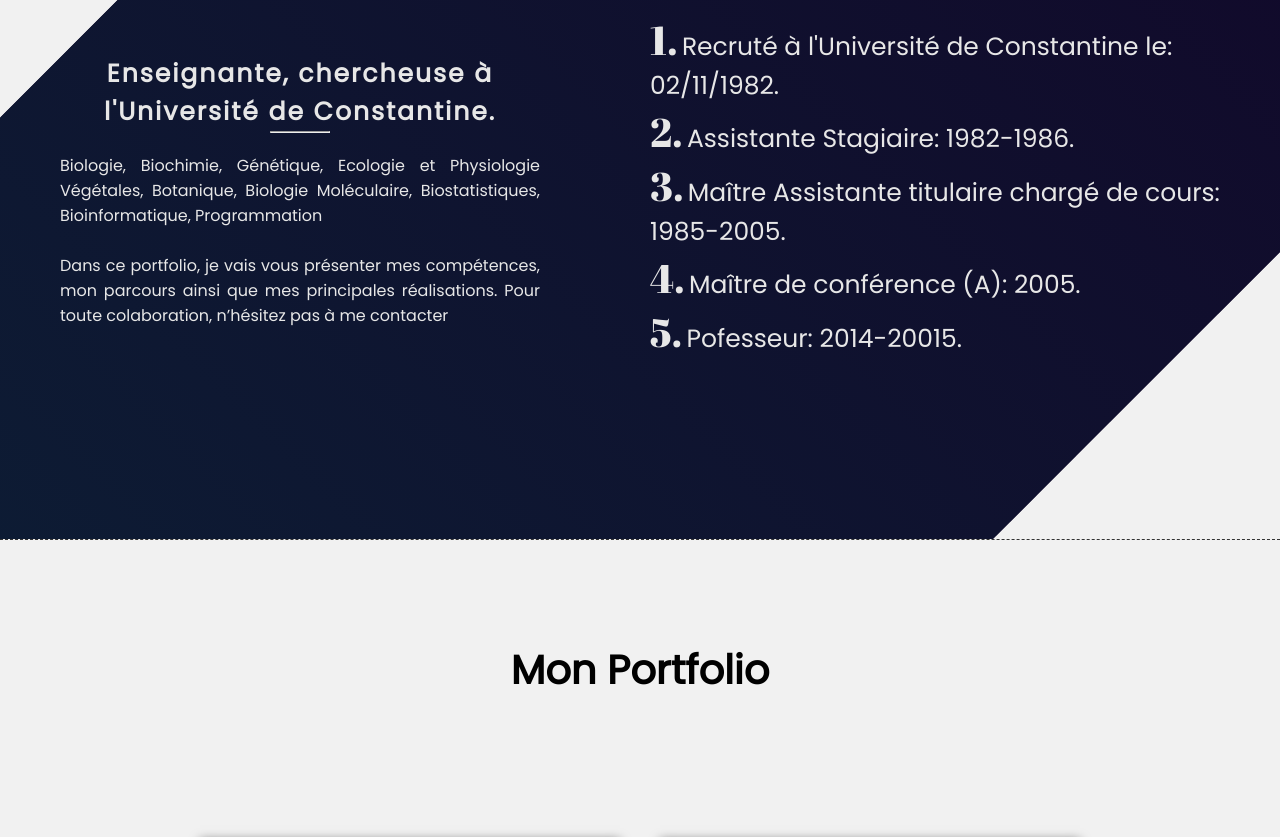
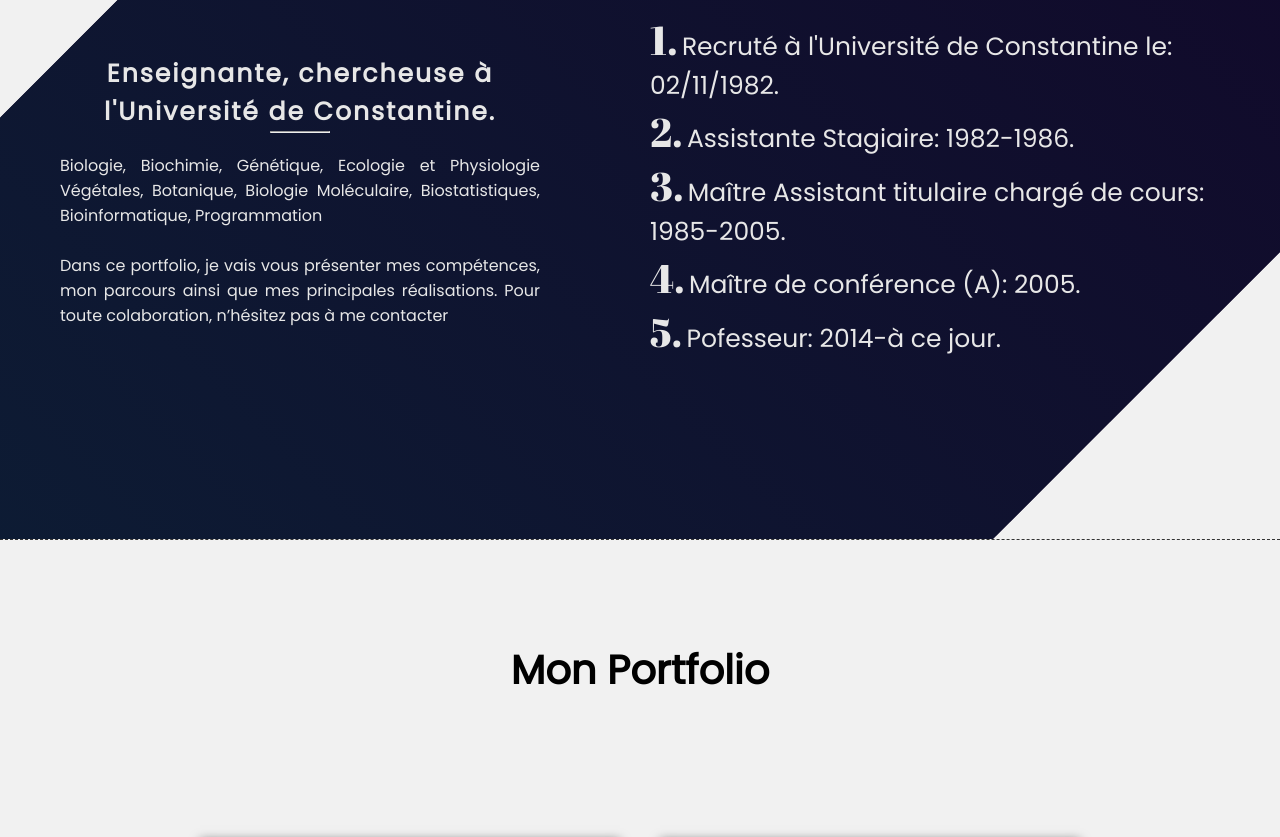
Before and after one commit to RaniaCyberSec/CouguiPortfolio.github.io, a plain HTML site: page index.html in a window 1280 px wide. Shown: the part 1078-1915 px from the top of the page. Drawn offline with nearby package versions, Linux system fonts and the light colour scheme; a script that the page names is missing.

Commit message:
Add files via upload

```diff
--- a/index.html
+++ b/index.html
@@ -138,7 +138,7 @@
                 </li>
                 <li class="item-liste i3">
                     <span class="chiffre-style">3.</span>
-                    <p class="txt-liste">Maître Assistante titulaire chargé de cours: <br>1985-2005.</p>
+                    <p class="txt-liste">Maître Assistant titulaire chargé de cours: <br>1985-2005.</p>
                 </li>
                 <li class="item-liste i4">
                     <span class="chiffre-style">4.</span>
@@ -146,7 +146,7 @@
                 </li>
                 <li class="item-liste i5">
                     <span class="chiffre-style">5.</span>
-                    <p class="txt-liste">Pofesseur: 2014-20015.</p>
+                    <p class="txt-liste">Pofesseur: 2014-à ce jour.</p>
                 </li>
             </ul>
         </div>
@@ -505,7 +505,7 @@
         </div>
         <div class="box">
             <img src="ressources/email.svg">
-            <span>contact@heracles.com</span>
+            <span>contact@BiologieVegetale.com</span>
         </div>
     </div>
 
```
